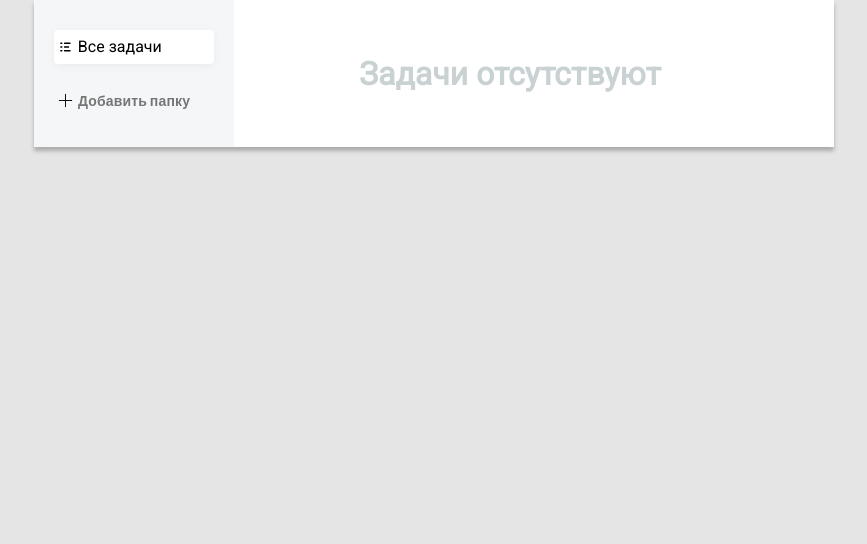
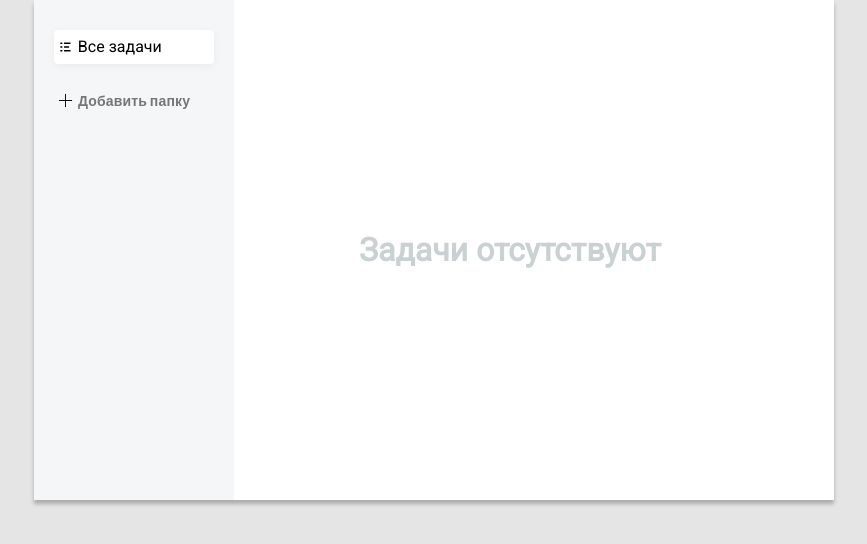
Before and after one commit to windwalk321/todo, a Vue app: page / in a window 1280 px wide. Shown: the top 544 px of the page, without its empty margins (206-1073 px from the left). Built offline with nearby package versions, Linux system fonts and the light colour scheme.

Commit message:
style fix

```diff
--- a/src/App.vue
+++ b/src/App.vue
@@ -10,6 +10,7 @@ import AppSidebar from './components/AppSidebar'
 
 export default {
   name: 'app',
+
   components: {
     AppSidebar
   }
@@ -22,22 +23,26 @@ export default {
 * {
   box-sizing: border-box;
 }
+
 html {
   width: 100vw;
   overflow-x: hidden;
 }
+
 body {
   background: #E5E5E5;
 }
+
 .app {
   font-family: 'Roboto', sans-serif;
   margin: 0 auto;
   background: #F4F6F8;
   box-shadow: 0px 4px 4px rgba(0, 0, 0, 0.25);
   display: flex;
-  height: 100%;
+  min-height: 500px;
   width: 800px;
 }
+
 .button {
   font-family: 'Lato', sans-serif;
   border: 0;
```
